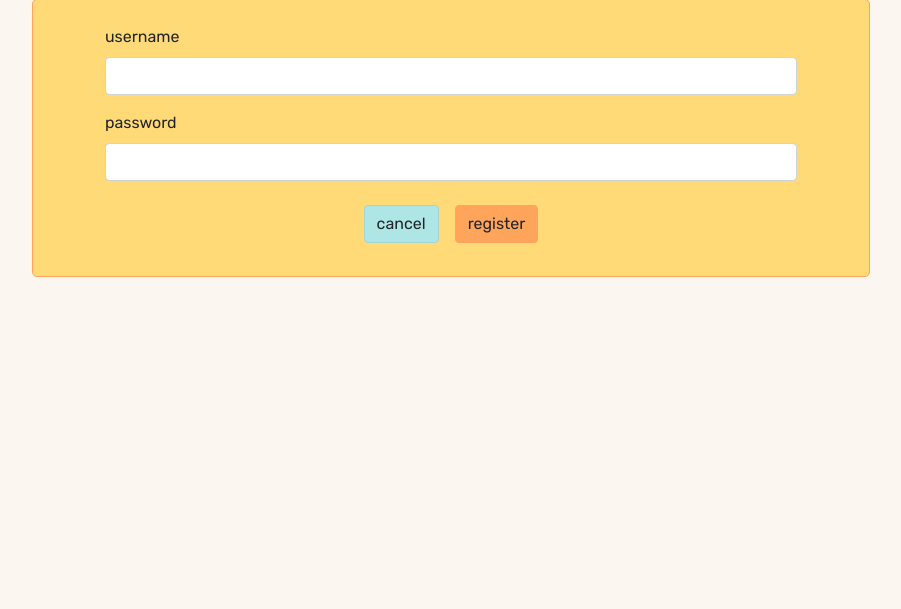
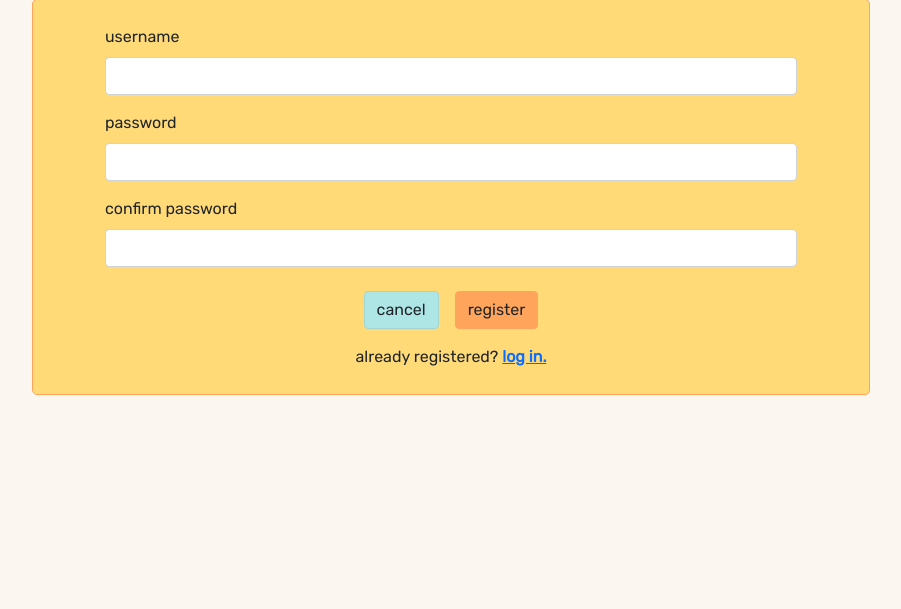
Before and after one commit to mitchdavenport88/family-feasts, a Flask app: page /register in a window 1280 px wide. Shown: the part 153-762 px from the top of the page, without its empty margins (189-1090 px from the left). Run offline with Flask 2, Linux system fonts and the light colour scheme; some libraries are stand-ins or nearby versions.

```diff
--- a/app.py
+++ b/app.py
@@ -95,17 +95,23 @@ def register():
     if request.method == "POST":
         existing_user = mongo.db.users.find_one(
             {"username": request.form.get("username").lower()})
+        password = request.form.get("password")
+        confirm_password = request.form.get("confirm-password")
         if existing_user:
             flash("the username you've chosen is taken!")
             return redirect(url_for("register"))
-        register = {
-            "username": request.form.get("username").lower(),
-            "password": generate_password_hash(request.form.get("password"))
-        }
-        mongo.db.users.insert_one(register)
-        session["user"] = request.form.get("username").lower()
-        flash("registration complete!")
-        return redirect(url_for("recipes"))# Link to profile when made
+        elif password != confirm_password:
+            flash("the passwords entered didn't match!")
+            return redirect(url_for("register"))
+        else:
+            register = {
+                "username": request.form.get("username").lower(),
+                "password": generate_password_hash(request.form.get("password"))
+            }
+            mongo.db.users.insert_one(register)
+            session["user"] = request.form.get("username").lower()
+            flash("registration complete!")
+            return redirect(url_for("recipes"))  # Link to profile when made
     return render_template("register.html")
 
 
--- a/static/css/style.css
+++ b/static/css/style.css
@@ -318,6 +318,15 @@ body {
     margin-bottom: 20px;
 }
 
+.form-link {
+    margin-top: 8px;
+    margin-bottom: 0;
+}
+
+.form-link a {
+    font-weight: bold;
+}
+
 /* flash messages */
 
 .flash-message {
--- a/templates/index.html
+++ b/templates/index.html
@@ -28,7 +28,7 @@
                         facilis consectetur id quos delectus aliquam nostrum optio facere,
                         quaerat hic. Sunt, modi.
                     </p>
-                    <a href="#" class="btn my-btn">register now</a>
+                    <a href="{{ url_for('register') }}" class="btn my-btn">register now</a>
                 </div>
             </div>
             <!-- share section -->
--- a/templates/register.html
+++ b/templates/register.html
@@ -23,12 +23,27 @@
                     </div>
                 </div>
             </div>
+            <!-- confirm password -->
+            <div class="row">
+                <div class="col-10 offset-1">
+                    <div class="mb-3">
+                        <label for="confirm-password" class="form-label">confirm password</label>
+                        <input type="password" id="confirm-password" name="confirm-password" class="form-control" required>
+                    </div>
+                </div>
+            </div>
             <!-- buttons -->
             <div class="d-flex justify-content-center">
-                <a href="{{ url_for('recipes') }}" class="btn my-clear-btn m-2">
+                <a href="{{ url_for('home') }}" class="btn my-clear-btn m-2">
                     cancel
                 </a>
                 <button type="submit" class="btn my-btn m-2">register</button>
+            </div>
+            <!-- link for log in -->
+            <div class="row">
+                <div class="col-10 offset-1 text-center">
+                    <p class="form-link">already registered? <a href="">log in.</a></p>
+                </div>
             </div>
         </form>
     </section>
```
